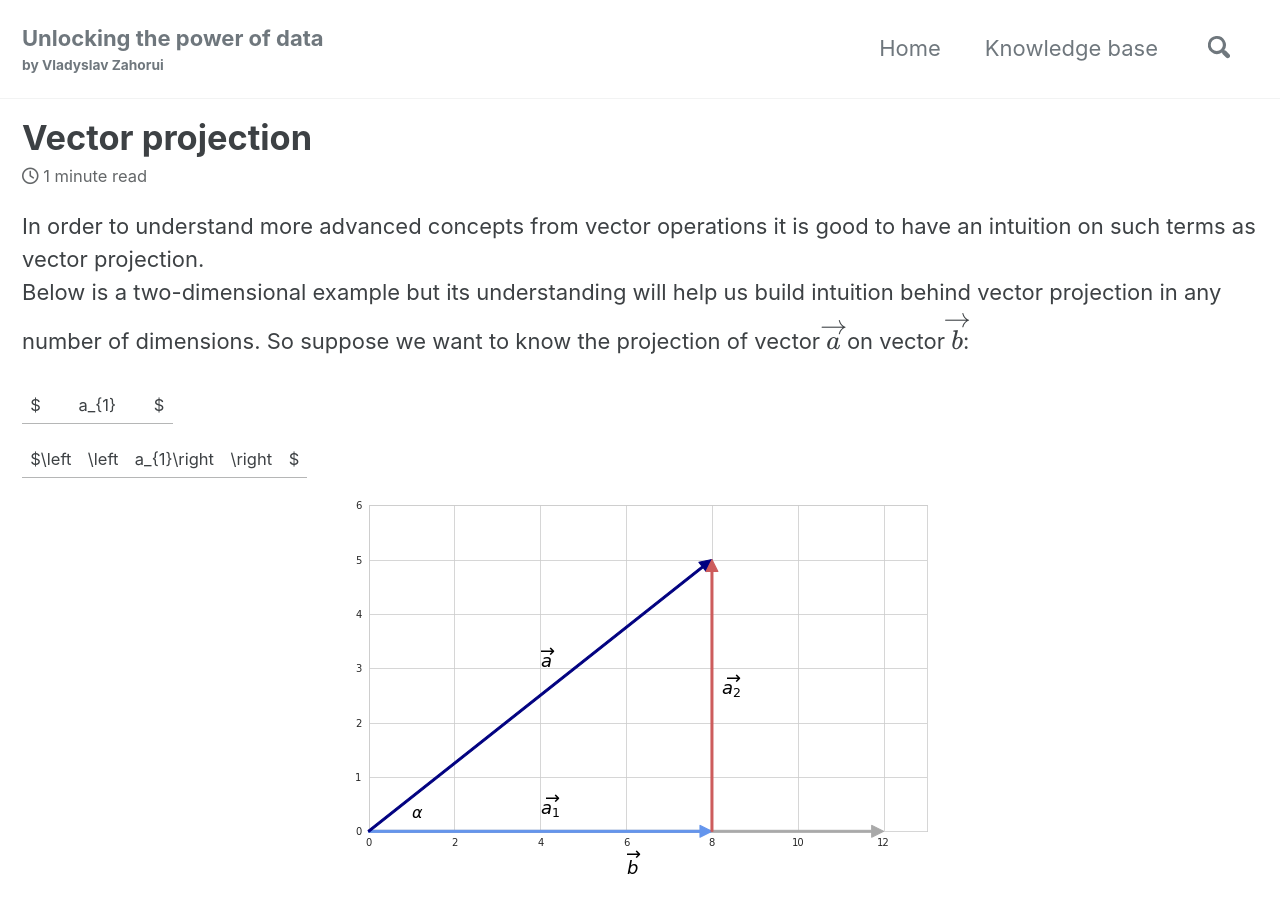
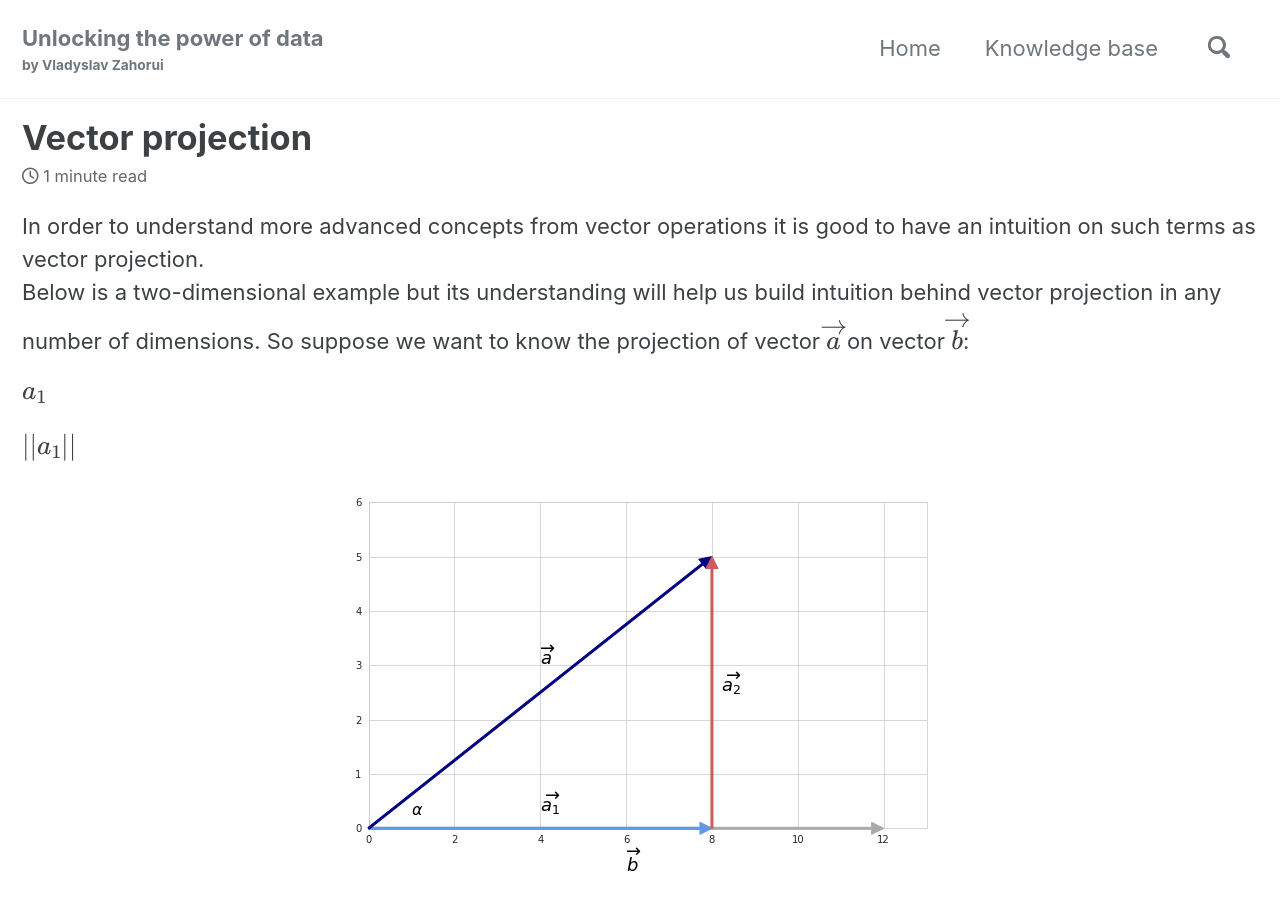
Before and after one commit to vzahorui/vzahorui.github.io, a Jekyll site: the page built from _posts/2020-03-04-vector-projection.md, in a window 1280 px wide and 900 px high. Built offline with Jekyll 4.4.1, drawn with Linux system fonts in a browser that asks for light colours; cached includes are drawn as plain includes; nearby versions of some CDN libraries; formulas are drawn with MathJax 3.

Commit message:
Update 2020-03-04-vector-projection.md

```diff
--- a/_posts/2020-03-04-vector-projection.md
+++ b/_posts/2020-03-04-vector-projection.md
@@ -10,9 +10,9 @@ date: 2020-03-04
 In order to understand more advanced concepts from vector operations it is good to have an intuition on such terms as vector projection.
 Below is a two-dimensional example but its understanding will help us build intuition behind vector projection in any number of dimensions. So suppose we want to know the projection of vector $\overrightarrow{a}$ on vector $\overrightarrow{b}$:
 
-$||a_{1}||$
+$a_{1}$
 
-$\left|\left|a_{1}\right|\right|$
+$\|\|a_{1}\|\|$
 
 ![](/assets/images/linear_algebra/vectors_and_cosine.png){: .align-center}
 
```
